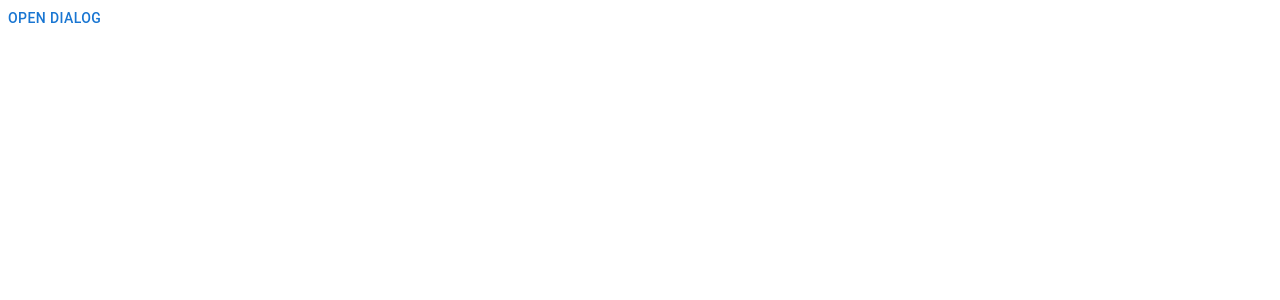
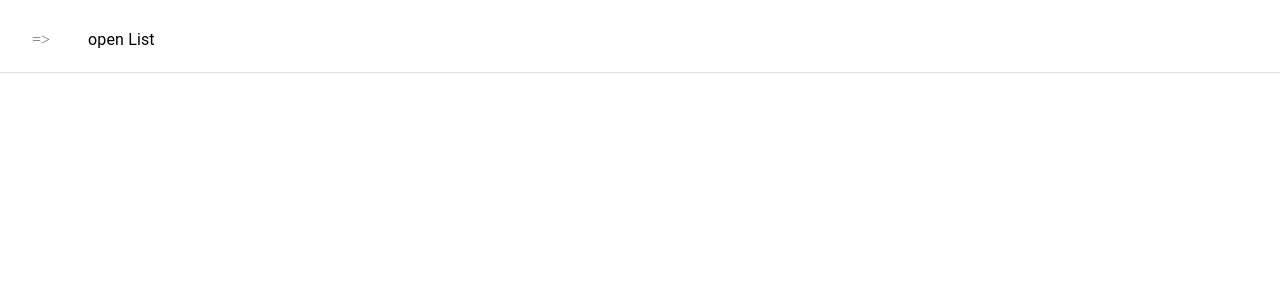
Before and after one commit to sharmasuper/MetrialUI_totrial, a React (Vite) app: page / in a window 1280 px wide. Shown: the top 300 px of the page. Built offline with nearby package versions, Linux system fonts and the light colour scheme.

Commit message:
List and Nested Item

```diff
--- a/src/Menu.jsx
+++ b/src/Menu.jsx
@@ -1,20 +1,33 @@
-import { AppBar, Box, Button, Card, CardActions, CardContent, CardMedia, Dialog, DialogActions, DialogContent, DialogContentText, DialogTitle, Modal, Tab, Tabs, Toolbar, Typography } from "@mui/material";
+import { AppBar, Box, Button, Card, CardActions, CardContent, CardMedia, Collapse, Dialog, DialogActions, DialogContent, DialogContentText, DialogTitle, List, ListItem, ListItemButton, ListItemIcon, ListItemText, Modal, Tab, Tabs, Toolbar, Typography } from "@mui/material";
 import { useState } from "react";
+const array = [{name:"frist",icon:"/"},{name:"second",icon:"||"},{name:"third",icon:"@"},{name:"four",icon:"%"},{name:"mohit",icon:"*"}]
+function Menu() {
 
-function Menu() {
-    const [open,setopen] = useState(false)
+     const [open,setOpen] = useState(false)
 
    return (
-  <div>
-    <Button onClick={()=>setopen(true)}>Open Dialog</Button>
-     <Modal hideBackdrop open={open} onClose={()=>setopen(false)}>
-       <Box position="absolute" top="50%" left="50%">
-        <Typography>It is a Modal</Typography>
-         <Button onClick={()=>setopen(false)}>Click Me</Button>
-       </Box>
-     </Modal>
-
-  </div>
+      <Box>
+        <List>
+            <ListItem divider>
+                <ListItemButton onClick={()=>setOpen(!open)}>
+                    <ListItemIcon>{"=>"}</ListItemIcon>
+                    <ListItemText primary={"open List"}></ListItemText>
+                </ListItemButton>
+            </ListItem>
+        </List>
+        <Collapse in={open}>
+        <List sx={{width:300,background:"grey"}}>
+            {array.map((listfetch,index)=>{
+         return    <ListItem divider key={index}>
+                <ListItemButton onClick={()=>setOpen(false)}>
+                    <ListItemIcon>{listfetch.icon}</ListItemIcon>
+                    <ListItemText primary={listfetch.name}></ListItemText>
+                </ListItemButton>
+            </ListItem>
+            })}
+        </List>
+        </Collapse>
+      </Box>
 
 
    )
```
